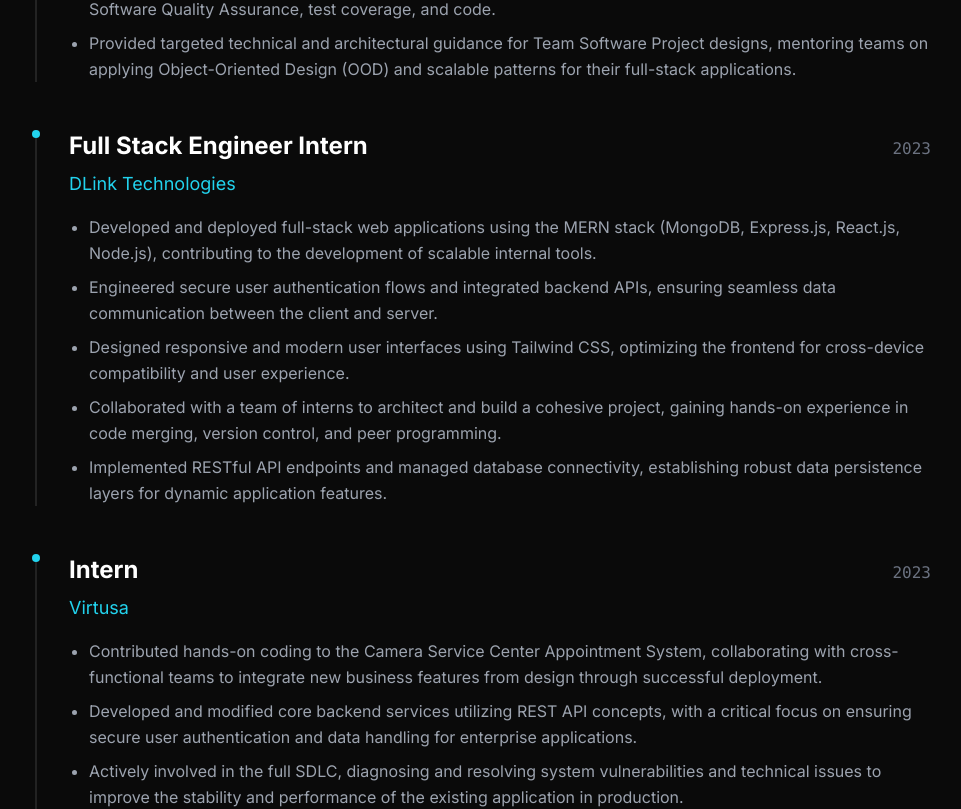
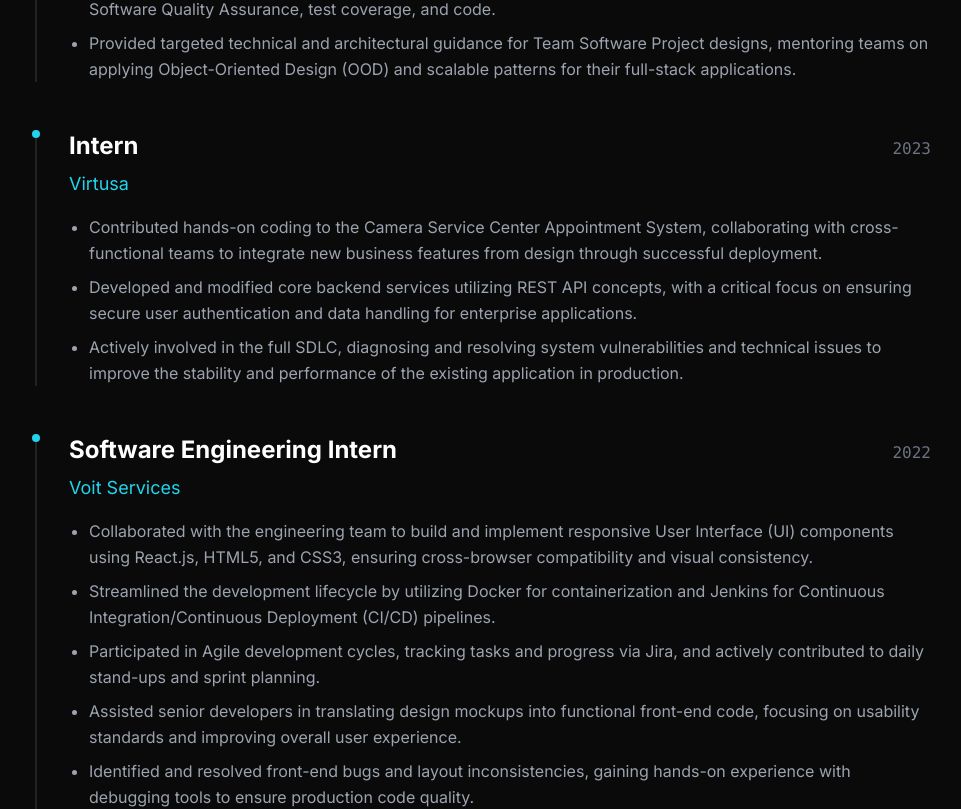
Before and after one commit to udaysagarm/my-portfolio, a React (Create React App) app: page / in a window 1280 px wide. Shown: the part 2057-2866 px from the top of the page, without its empty margins (157-1118 px from the left). Built offline with nearby package versions, Linux system fonts and the light colour scheme.

Commit message:
Created CI/CD Workflow

```diff
--- a/src/App.jsx
+++ b/src/App.jsx
@@ -73,18 +73,6 @@
     ]
   },
   {
-    role: "Full Stack Engineer Intern",
-    company: "DLink Technologies",
-    period: "2023",
-    desc: [
-      "Developed and deployed full-stack web applications using the MERN stack (MongoDB, Express.js, React.js, Node.js), contributing to the development of scalable internal tools.",
-      "Engineered secure user authentication flows and integrated backend APIs, ensuring seamless data communication between the client and server.",
-      "Designed responsive and modern user interfaces using Tailwind CSS, optimizing the frontend for cross-device compatibility and user experience.",
-      "Collaborated with a team of interns to architect and build a cohesive project, gaining hands-on experience in code merging, version control, and peer programming.",
-      "Implemented RESTful API endpoints and managed database connectivity, establishing robust data persistence layers for dynamic application features."
-    ]
-  },
-  {
     role: "Intern",
     company: "Virtusa",
     period: "2023",
@@ -147,12 +135,6 @@
     issuer: "Google",
     date: "2025",
     link: ""
-  },
-  {
-    title: "Cybersecurity Virtual Internship",
-    issuer: "AICTE",
-    date: "2022",
-    link: "https://drive.google.com/file/d/1b0Hz1VsauHrt0tKt94TXclTXHdGDYj_g/view?usp=drive_link"
   },
   {
     title: "Machine Learning with Python",
```
